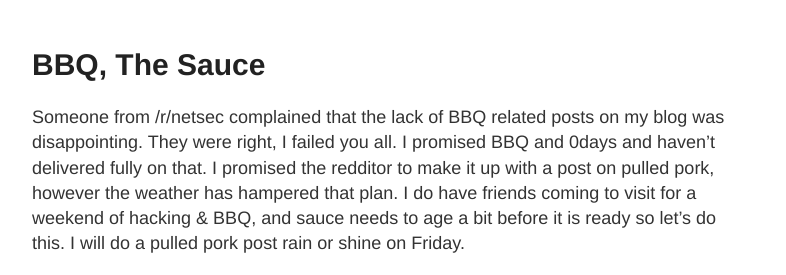
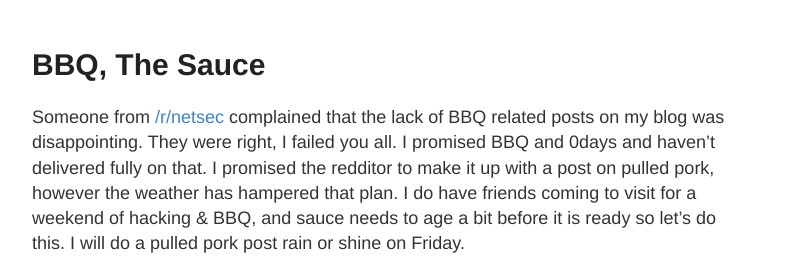
Before and after one commit to CunningLogic/cunninglogic.github.io, a Jekyll site: the page built from _posts/2016-10-18-BBQ-The-Sauce.md, in a window 1280 px wide and 900 px high. Shown: the part 165-440 px from the top of the window, without its empty margins (248-1034 px from the left). Built offline with Jekyll 4.4.1, drawn with Linux system fonts in a browser that asks for light colours; part of the change alters nothing that is shown.

```diff
--- a/_posts/2016-10-18-BBQ-The-Sauce.md
+++ b/_posts/2016-10-18-BBQ-The-Sauce.md
@@ -3,12 +3,11 @@ layout: post
 title: BBQ, The Sauce
 ---
 
-Someone from /r/netsec complained that the lack of BBQ related posts on my blog was disappointing. They were right, I failed you all. I promised BBQ and 0days and haven't delivered fully on that. I promised the redditor to make it up with a post on pulled pork, however the weather has hampered that plan. I do have friends coming to visit for a weekend of hacking & BBQ, and sauce needs to age a bit before it is ready so let's do this. I will do a pulled pork post rain or shine on Friday.
+Someone from [/r/netsec](https://reddit.com/netsec/) complained that the lack of BBQ related posts on my blog was disappointing. They were right, I failed you all. I promised BBQ and 0days and haven't delivered fully on that. I promised the redditor to make it up with a post on pulled pork, however the weather has hampered that plan. I do have friends coming to visit for a weekend of hacking & BBQ, and sauce needs to age a bit before it is ready so let's do this. I will do a pulled pork post rain or shine on Friday.
 
-~~~
-Warning!
-Sauce does not make BBQ. You can not slap some sauce on meat and claim you have BBQ. Sauce compliments BBQ, it does not make BBQ good. If your meat is not good enough to over stuff yourself on without sauce, then just throw it the dogs. BBQ takes pork, rub, smoke, time and love. Sauce is just an extra kicker!
-~~~
+	Warning!
+	Sauce does not make BBQ. You can not slap some sauce on meat and claim you have BBQ. Sauce compliments BBQ, it does not make BBQ good. If your meat is not good enough to over stuff yourself on without sauce, then just throw it the dogs. BBQ takes pork, rub, smoke, time and love. Sauce is just an extra kicker!
+
 
 This sauce is a North Carolina inspired mop sauce, a thin tomato and apple cider vinegar based sauce. It doesn't have to be used as a mop sauce, and works great right on top of your pulled pork. It makes a very good fry sauce when mixed 60/40 with mayonnaise. This sauce is a variation on a low carbohydrate sauce from [The Wolfe Pit](http://www.thewolfepit.com/2016/05/homemade-bbq-sauce-low-carb-recipe.html) with some variations to fit my tastes. Don't let the words low carb deter you. I started making this when I was doing the low carb thing, I kept making it as is because it is damn good. This recipe makes about 2 & 1/3 cups, depending on how thin you want it. I BBQ for a lot of people, and always have a wide variety of sauces, this is always the favorite (I suggest not mentioning it is low carb! Those words scare people!).
 
```
